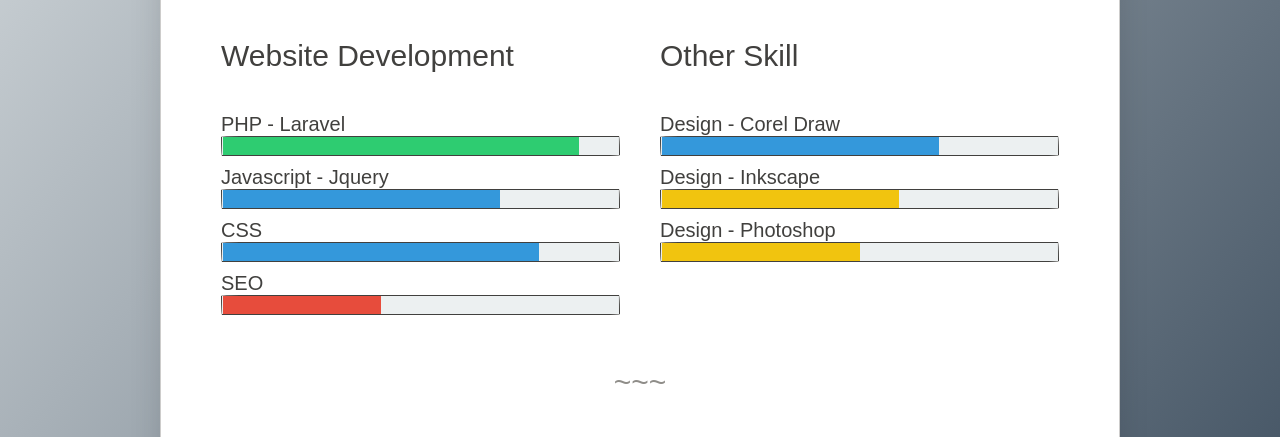
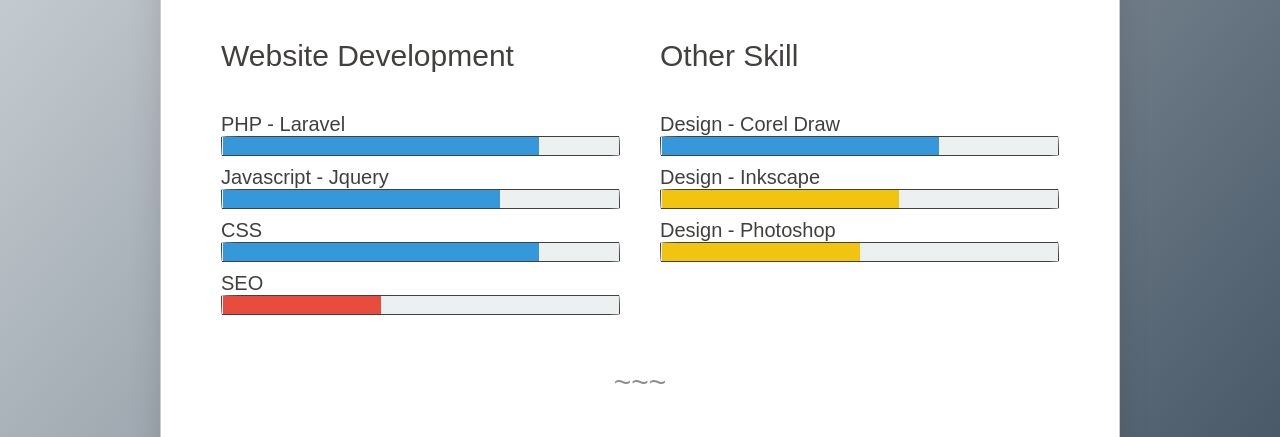
Before and after one commit to willek/willek.github.io, a plain HTML site: page index.html in a window 1280 px wide. Shown: the part 663-1100 px from the top of the page. Drawn offline with nearby package versions, Linux system fonts and the light colour scheme; some packages are replaced by stand-ins of ours; a script that the page names is missing; a web font is replaced by a local one.

Commit message:
Update index.html

```diff
--- a/index.html
+++ b/index.html
@@ -43,7 +43,7 @@
               <div class="col-sm-12">
                 PHP - Laravel
                 <div class="skill">
-                  <span class="ninty"></span>
+                  <span class="eighty"></span>
                 </div>
               </div>
               <div class="col-sm-12">
```
